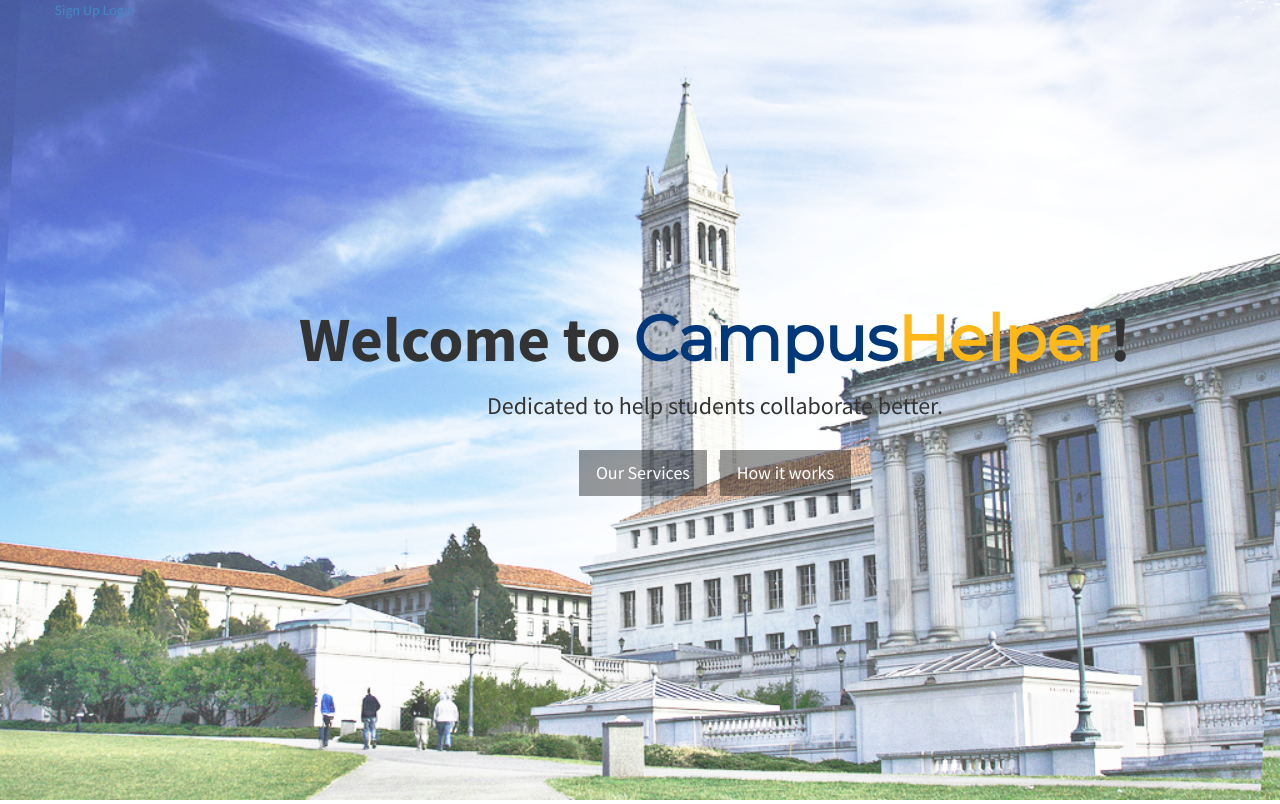
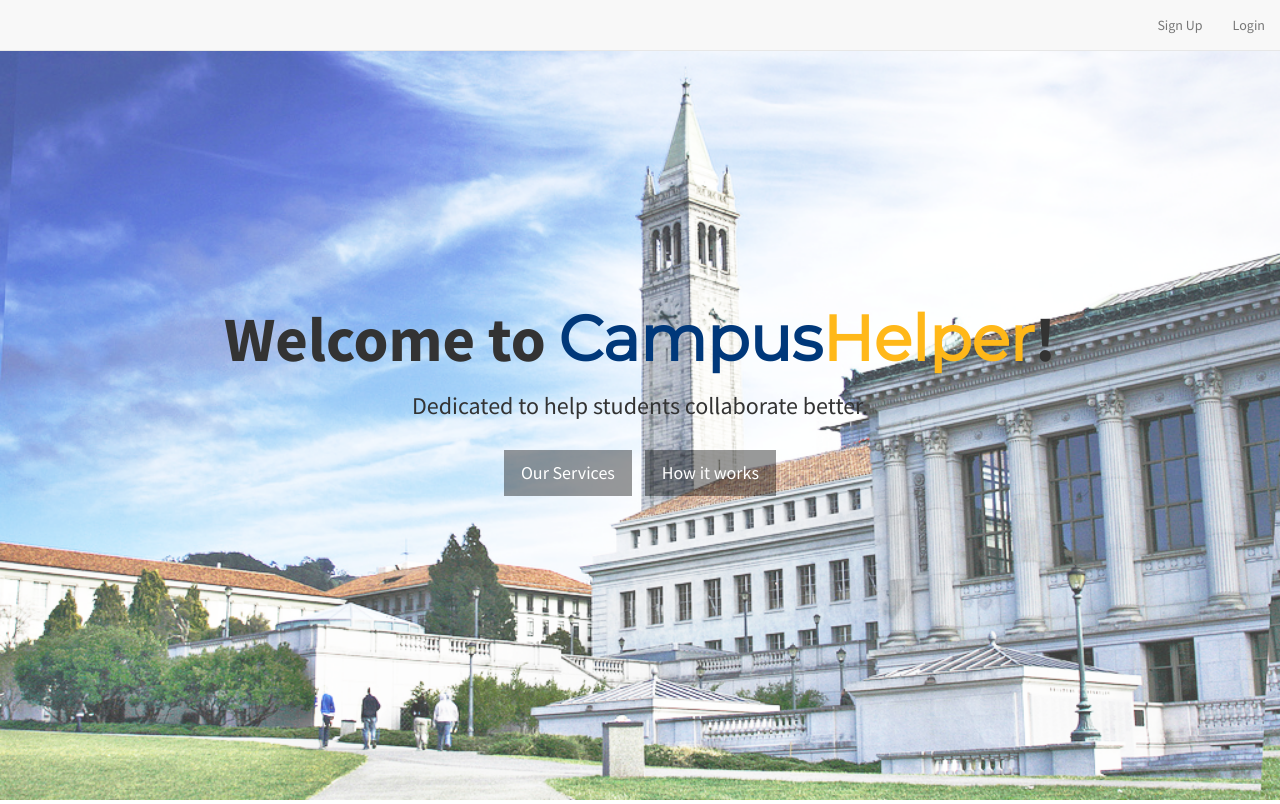
Before and after one commit to kayhuynh/CampusHelper, a Django app: page / in a window 1280 px wide. Shown: the top 804 px of the page. Run offline with Django 3.2, Linux system fonts and the light colour scheme; some libraries are stand-ins or nearby versions.

Commit message:
sign up/login move to right top, removed nav bar for home page

```diff
--- a/CampusHelperApp/templates/index.html
+++ b/CampusHelperApp/templates/index.html
@@ -44,18 +44,27 @@
 </head>
 
 <body>
+        <!-- Navigation -->
+    <nav class="navbar navbar-default navbar-custom navbar-fixed-top">
+        <div class="container-fluid">
+
+            <!-- Collect the nav links, forms, and other content for toggling -->
+            <div class="collapse navbar-collapse" id="bs-example-navbar-collapse-1">
+                <ul class="nav navbar-nav navbar-right">
+                    <li>
+                        <a href="/newuser">Sign Up</a>
+                    </li>
+                    <li>
+                        <a href="/login">Login</a>
+                    </li>
+                </ul>
+            </div>
+            <!-- /.navbar-collapse -->
+        </div>
+        <!-- /.container -->
+    </nav>
     <!-- Header -->
     <header id="top" class="header">
-        <div class="collapse navbar-collapse navbar-right navbar-main-collapse">
-            <ul class="nav navbar-nav">
-                <li class="hidden">
-                        <a href="#page-top"></a>
-                </li>
-                    <a href="/newuser" >Sign Up</a>
-                    <a href="/login" >Login</a>
-            </ul>
-         </div>
-
         <div class="text-vertical-center">
             <h1>Welcome to <font class="logo" color="00387a">Campus</font><font class="logo" color="ffb819">Helper</font>!</h1>
             <h3>Dedicated to help students collaborate better.</h3>
```
Also changed, not shown: db.sqlite3.
